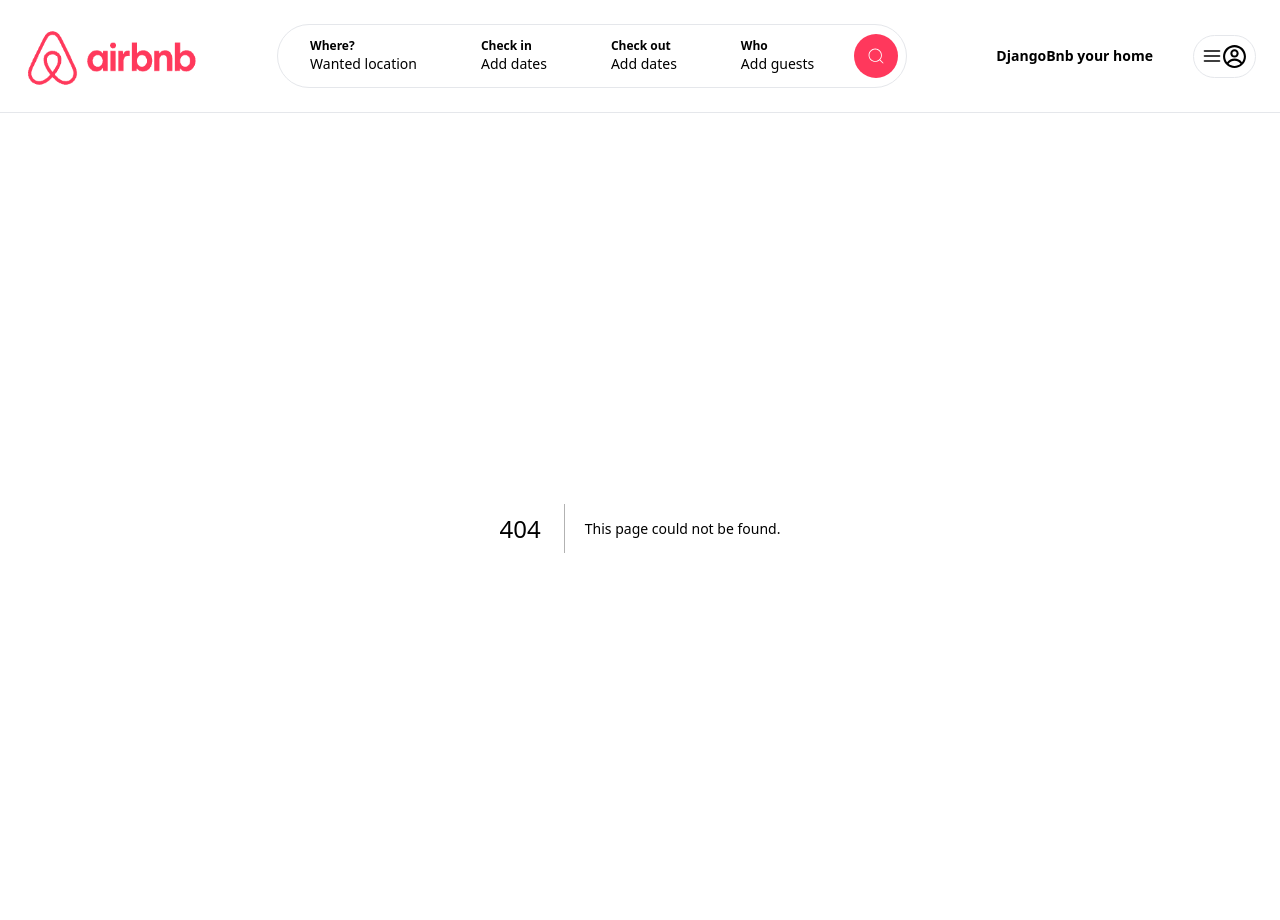
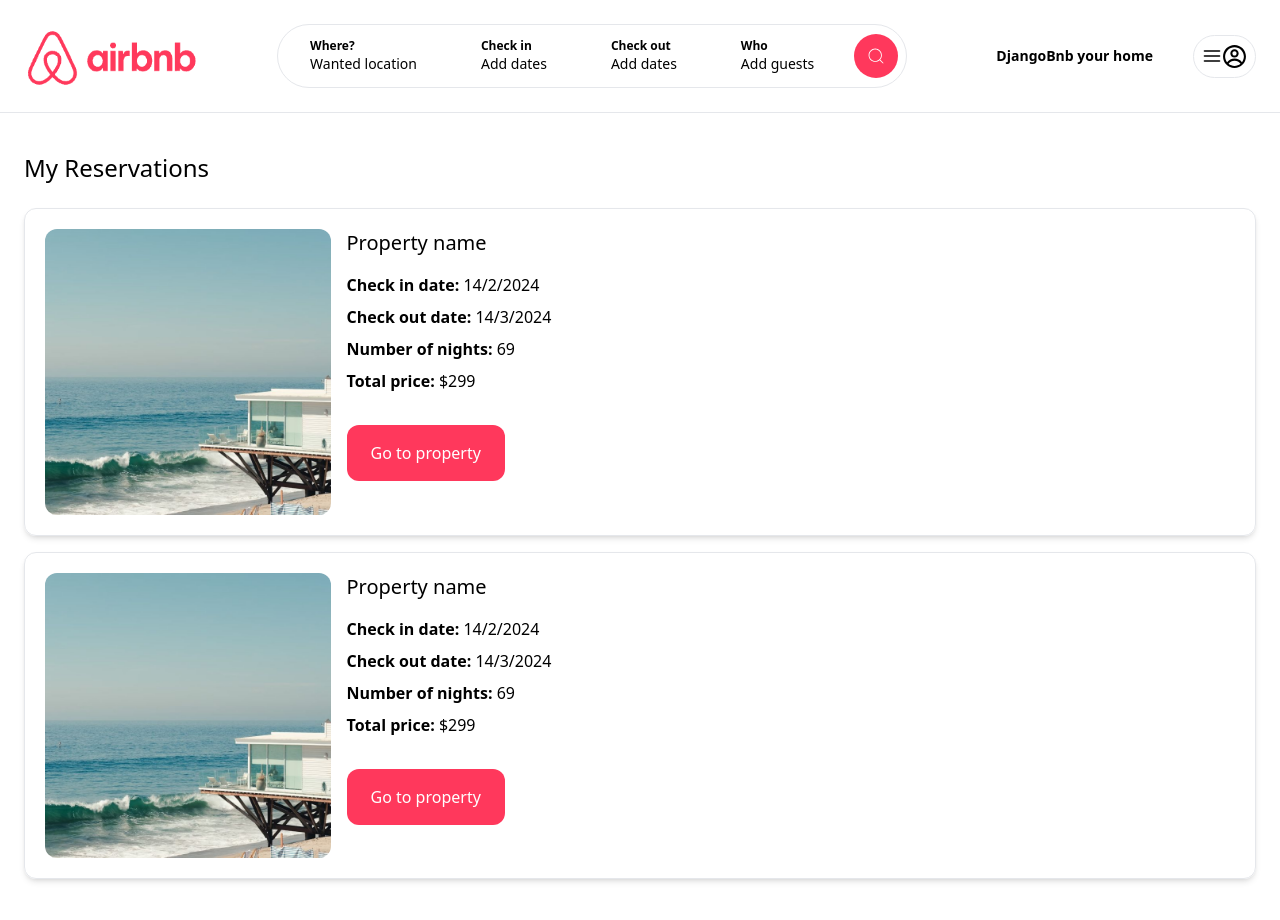
Before and after one commit to arwin50/DjangoBnbAgain, a Next.js app: page /myreservations in a window 1280 px wide. Before the commit this address had no page. Shown: the top 920 px of the page. Built offline with nearby package versions, Linux system fonts and the light colour scheme.

Commit message:
[UI] added my reservations page

```diff
--- /dev/null
+++ b/app/myreservations/page.tsx
@@ -0,0 +1,75 @@
+import { ContactButton } from "@/app/components/ContactButton";
+import { PropertyList } from "@/app/components/properties/PropertyList";
+import Image from "next/image";
+
+export default function MyReservationsPage() {
+  return (
+    <main className="max-w-[1500px] mx-auto px-6 pb-6">
+      <h1 className="my-6 text-2xl">My Reservations</h1>
+
+      <div className="space-y-4">
+        <div className="p-5 grid grid-cols-1 md:grid-cols-4 gap-4 shadow-md border borderr-gray-300 rounded-xl">
+          <div className="col-span-1">
+            <div className="relative overflow-hidden aspect-square rounded-xl">
+              <Image
+                src="/beach1.jpg"
+                fill
+                className="hover:scale-110 object-cover transition h-full w-full"
+                alt="Beach House"
+              />
+            </div>
+          </div>
+          <div className="col-span-1 md:col-span-3">
+            <h2 className="mb-4 text-xl">Property name</h2>
+            <p className="mb-2">
+              <span className="font-bold">Check in date:</span> 14/2/2024
+            </p>
+            <p className="mb-2">
+              <span className="font-bold">Check out date:</span> 14/3/2024
+            </p>
+            <p className="mb-2">
+              <span className="font-bold">Number of nights:</span> 69
+            </p>
+            <p className="mb-2">
+              <span className="font-bold">Total price:</span> $299
+            </p>
+            <div className="mt-6 inline-block cursor-pointer py-4 px-6 bg-airbnb text-white rounded-xl">
+              Go to property
+            </div>
+          </div>
+        </div>
+
+        <div className="p-5 grid grid-cols-1 md:grid-cols-4 gap-4 shadow-md border borderr-gray-300 rounded-xl">
+          <div className="col-span-1">
+            <div className="relative overflow-hidden aspect-square rounded-xl">
+              <Image
+                src="/beach1.jpg"
+                fill
+                className="hover:scale-110 object-cover transition h-full w-full"
+                alt="Beach House"
+              />
+            </div>
+          </div>
+          <div className="col-span-1 md:col-span-3 ">
+            <h2 className="mb-4 text-xl">Property name</h2>
+            <p className="mb-2">
+              <span className="font-bold">Check in date:</span> 14/2/2024
+            </p>
+            <p className="mb-2">
+              <span className="font-bold">Check out date:</span> 14/3/2024
+            </p>
+            <p className="mb-2">
+              <span className="font-bold">Number of nights:</span> 69
+            </p>
+            <p className="mb-2">
+              <span className="font-bold">Total price:</span> $299
+            </p>
+            <div className="mt-6 inline-block cursor-pointer py-4 px-6 bg-airbnb text-white rounded-xl">
+              Go to property
+            </div>
+          </div>
+        </div>
+      </div>
+    </main>
+  );
+}
```
